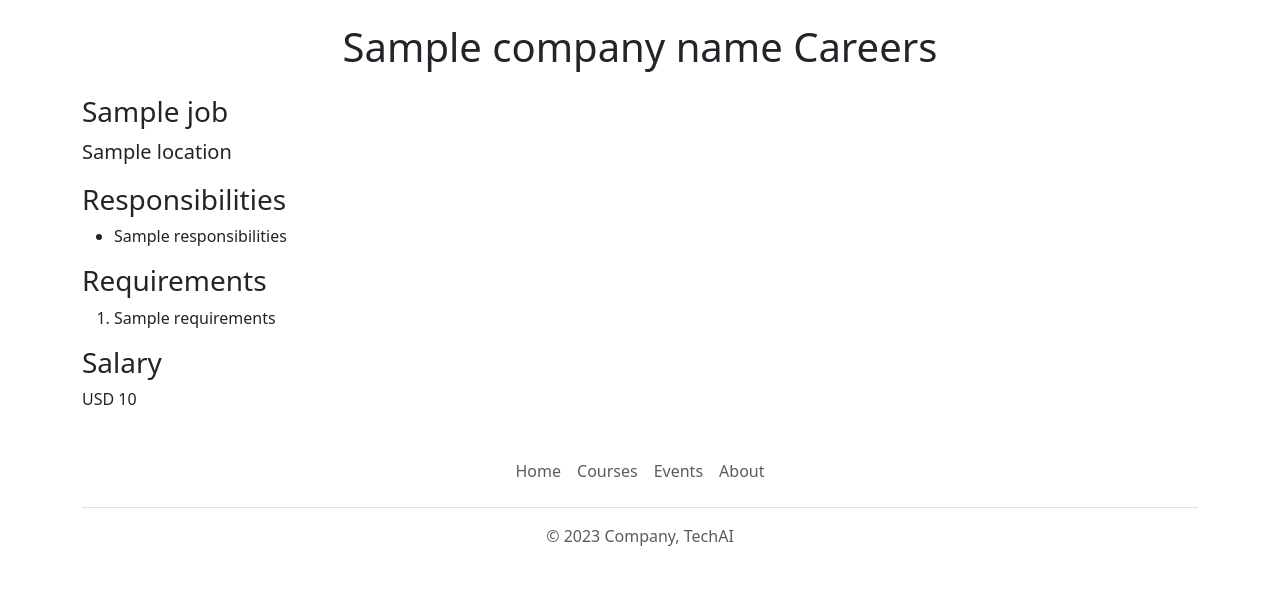
After one commit to Hardik-Jain1/techai-careers-website-v2, a Flask app: template templates/jobpage.html in a window 1280 px wide. The commit adds this page. Shown: the part 517-1121 px from the top of the page. Run offline with Flask 3, Linux system fonts and the light colour scheme; the template is opened without the code that fills it: most values are stand-ins (such as "Sample title", 1, 10 or a date in 2020).

Commit message:
dynamic pages for each job

```diff
--- a/app.py
+++ b/app.py
@@ -1,5 +1,5 @@
 from flask import Flask, render_template, jsonify
-from database import load_jobs_from_db
+from database import load_jobs_from_db, load_job_from_db
 
 app = Flask(__name__)
 
@@ -16,5 +16,13 @@ def list_jobs():
   return jsonify(jobs)
 
 
+@app.route("/job/<id>")
+def show_job(id):
+  job = load_job_from_db(id)
+  if not job:
+    return 'NOT FOUND', 404
+  return render_template("jobpage.html", job=job, company_name='TechAI')
+
+
 if __name__ == "__main__":
   app.run(host="0.0.0.0", debug=True)
--- /dev/null
+++ b/templates/banner.html
@@ -0,0 +1,10 @@
+<style>
+  #banner {
+    height: 460px;
+    width: 100%;
+    object-fit: cover;
+    object-position: 0px 35%;
+    margin-bottom: 16px;
+  }
+</style>
+<img src="https://techai-careers-website-v2.hardikjain20.repl.co/static/banner.jpg" id="banner" >
--- /dev/null
+++ b/templates/bootstrap.html
@@ -0,0 +1,3 @@
+<meta charset="utf-8">
+<meta name="viewport" content="width=device-width, initial- scale=1">
+<link href="https://cdn.jsdelivr.net/npm/bootstrap@5.3.0/dist/css/bootstrap.min.css" rel="stylesheet" integrity="sha384-9ndCyUaIbzAi2FUVXJi0CjmCapSmO7SnpJef0486qhLnuZ2cdeRhO02iuK6FUUVM" crossorigin="anonymous">
--- a/templates/jobitems.html
+++ b/templates/jobitems.html
@@ -13,7 +13,7 @@
   </div>
 
   <div class="col-1">
-    <a href="mailto:hello@techai.ai?subject=Application%20for%20{{job['title']}}&body=My%20name%20%3A%0D%0AMy%20resume%20link%20%3A%0D%0AMy%20LinkedIn%20link%20%3A" type="button" class="btn btn-outline-primary">Apply</a>
+    <a href="/job/{{job['id']}}" type="button" class="btn btn-outline-primary">Apply</a>
   </div>
 
 </div>
--- /dev/null
+++ b/templates/jobpage.html
@@ -0,0 +1,34 @@
+<!DOCTYPE html>
+<html>
+  <head>
+    {% include 'bootstrap.html' %}
+    <title>{{job.title}}- TechAI Careers</title>
+  </head>
+  <body>
+    {% include 'navbar.html' %}
+    {% include 'banner.html' %}
+    <div class="container" id="about">
+      <h1 class="text-center mt-2 mb-4" > {{company_name}} Careers          </h1>
+      <h3 class="mb-2">{{job.title}}</h3>
+      <p class="lead mt-0">{{job.location}}</p>
+
+      <h3>Responsibilities</h3>
+      <ul>
+        {% for line in job.responsibilities.split("\n") %}
+            <li>{{line}}</li>
+        {% endfor %}
+      </ul>
+
+      <h3>Requirements</h3>
+      <ol>
+        {% for line in job.requirements.split("\n") %}
+            <li>{{line}}</li>
+        {% endfor %}
+      </ol>
+
+      <h3>Salary</h3>
+      <p>{{job.currency}} {{job.salary}}</p>
+    </div>
+    {% include 'footer.html' %}
+  </body>
+</html>
--- a/templates/navbar.html
+++ b/templates/navbar.html
@@ -1,3 +1,13 @@
+<nav class="navbar shadow-sm fixed-top bg-white" >
+  <div class="container-fluid">
+    <a class="navbar-brand" href="/">
+      <img src="/static/logo.svg" alt="Logo" width="30" height="24" class="d-inline-block align-text-top">
+      TechAI
+    </a>
+  </div>
+</nav>
+<div style="height:56px;"></div>
+
 <!-- <nav class="navbar navbar-expand-lg navbar-dark bg-dark fixed-top" aria-label="Fifth navbar example">
     <div class="container-fluid">
       <a class="navbar-brand" href="#">Expand at lg</a>
@@ -32,13 +42,3 @@
     </div>
 </nav>
 <div style="height:40px; "></div>  -->
-
-<nav class="navbar shadow-sm fixed-top bg-white" >
-  <div class="container-fluid">
-    <a class="navbar-brand" href="#">
-      <img src="/static/logo.svg" alt="Logo" width="30" height="24" class="d-inline-block align-text-top">
-      TechAI
-    </a>
-  </div>
-</nav>
-<div style="height:56px;"></div>
```
Also changed, not shown: database.py (+10 -0 lines), templates/home.html (+3 -15 lines).
